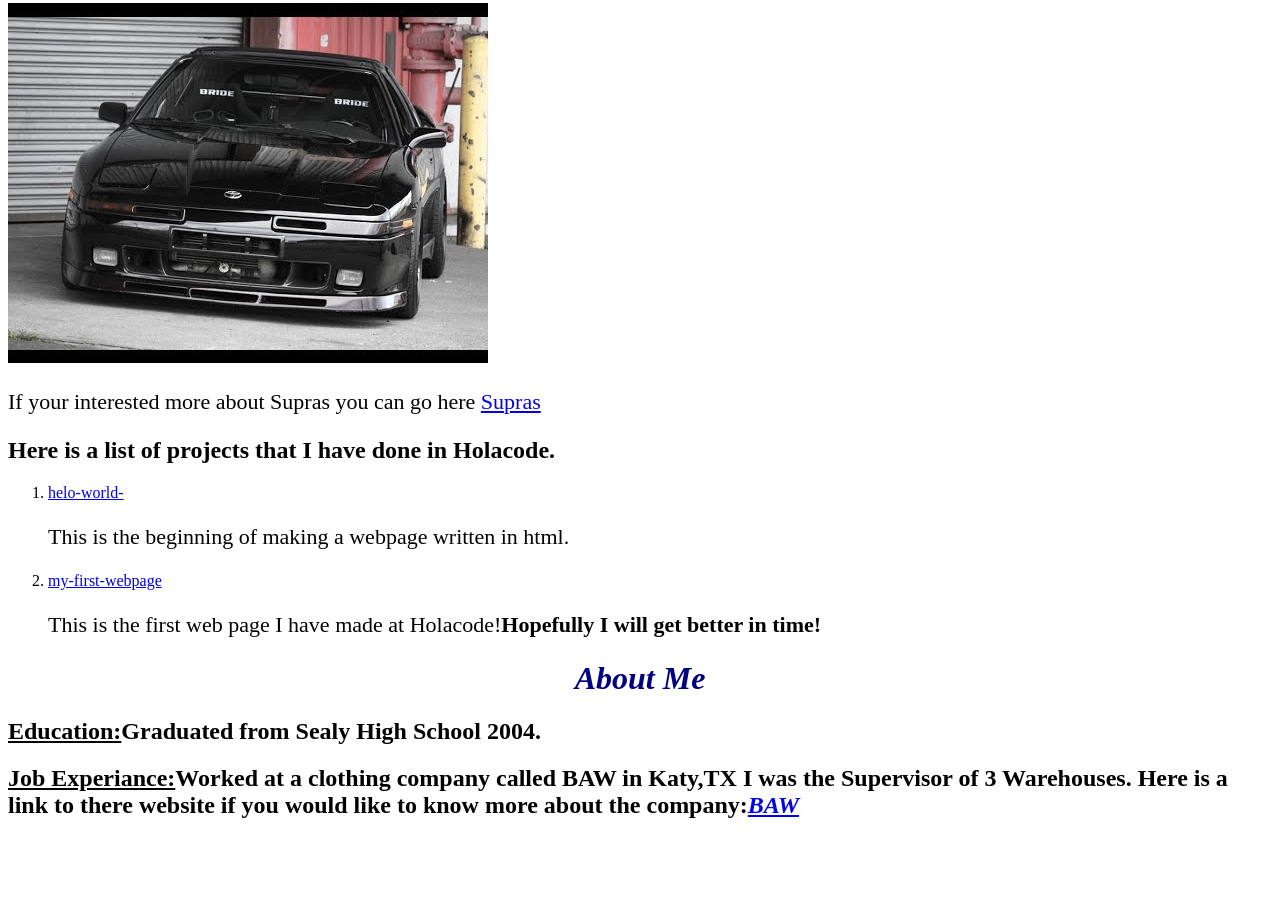
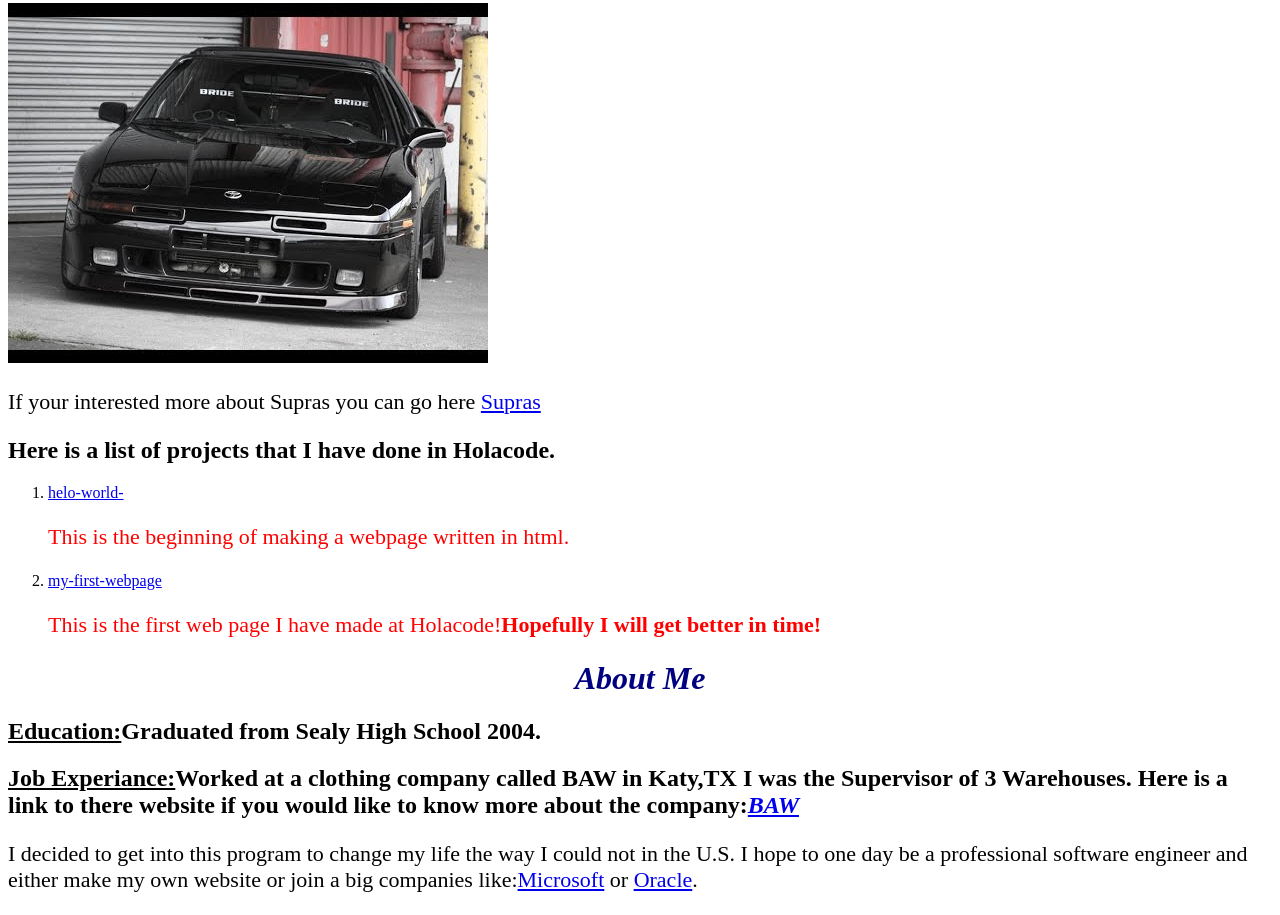
Before and after one commit to Lalolalo85/My_life, a plain HTML site: page index.html in a window 1280 px wide. Shown: the part 447-1362 px from the top of the page. Before the commit the page ends 1286 px from the top, so only its background shows below. Drawn offline with Linux system fonts and the light colour scheme.

Commit message:
Added links to Micro, Oracle

```diff
--- a/CSS/styles.css
+++ b/CSS/styles.css
@@ -6,6 +6,12 @@
   text-align: center;
 }
 
-p{
+p {
   font-family: 'Felipa';font-size: 22px;
 }
+.html {
+  color: Red;
+}
+.Holacode {
+  color: Red;
+}
--- a/index.html
+++ b/index.html
@@ -16,13 +16,14 @@
   <h2>Here is a list of projects that I have done in Holacode.</h2>
   <ol>
     <li><a href="https://github.com/Lalolalo85/helo-world-/">helo-world-</a></li>
-    <p>This is the beginning of making a webpage written in html.</p>
+    <p class="html">This is the beginning of making a webpage written in html.</p>
     <li><a href="https://github.com/Lalolalo85/my-first-webpage/">my-first-webpage</a></li>
-    <p>This is the first web page I have made at Holacode!<b>Hopefully I will get better in time!</b></p>
+    <p class="Holacode">This is the first web page I have made at Holacode!<b>Hopefully I will get better in time!</b></p>
   </ol>
   <h1><i>About Me</i></h1>
   <h2><u>Education:</u>Graduated from Sealy High School 2004.</h2>
   <h2><u>Job Experiance:</u>Worked at a clothing company called BAW in Katy,TX I was the Supervisor of 3 Warehouses. Here is a link to there website if you would like to know more about the company:<a href="https://www.bawonline.com/"><i>BAW</i></a></h2>
+  <p>I decided to get into this program to change my life the way I could not in the U.S. I hope to one day be a professional software engineer and either make my own website or join a big companies like:<a href="https://www.microsoft.com/es-mx/">Microsoft</a> or <a href="https://www.oracle.com/index.html">Oracle</a>.</p>
 </body>
 
 </html>
```
